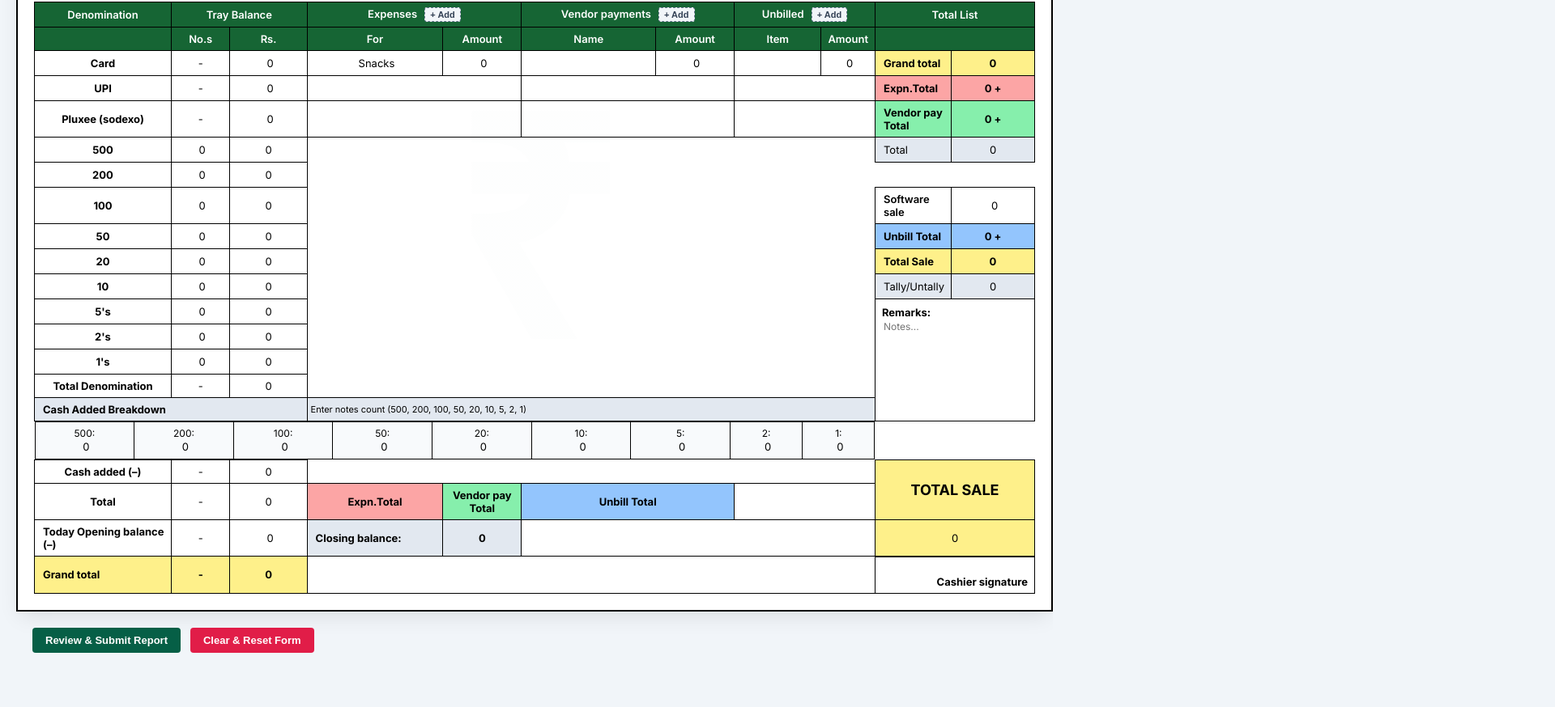
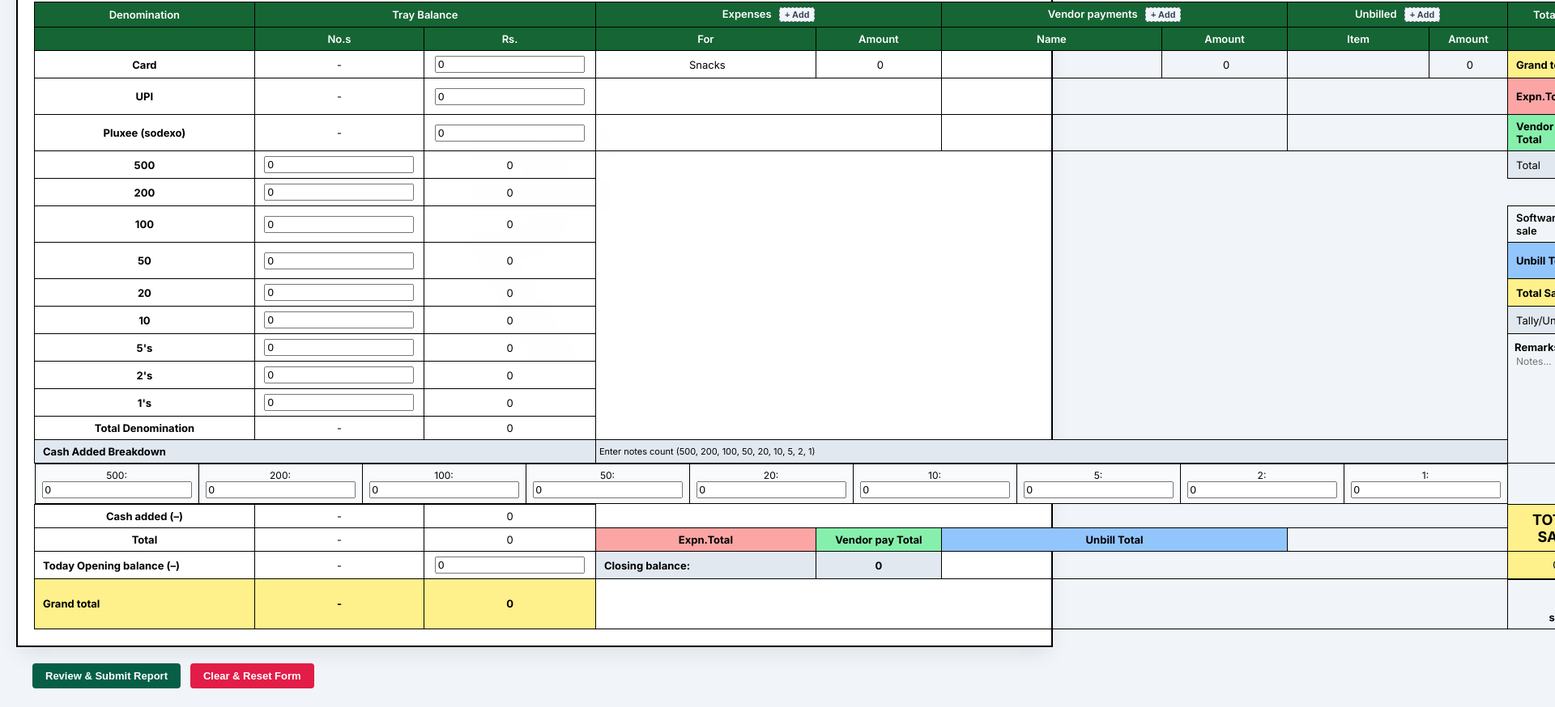
Before and after one commit to lalithanaturals/newdeno, a plain HTML site: page index.html in a window 1280 px wide. Shown: the part 186-1060 px from the top of the page at 81% size, 1920 px wide, since content can reach past the window. Before the commit the page ends 1033 px from the top, so only its background shows below. Drawn offline with nearby package versions, Linux system fonts and the light colour scheme.

Commit message:
Update index.html

```diff
--- a/index.html
+++ b/index.html
@@ -326,13 +326,13 @@
             <tr>
                 <td><strong>Card</strong></td>
                 <td>-</td>
-                <td><input type="number" id="card" tabindex="4" value="0" onfocus="handleFocus(this)" onblur="handleBlur(this)" oninput="calculateAll()"></td>
+                <td><input type="text" inputmode="numeric" pattern="[0-9]*" id="card" tabindex="4" value="0" onfocus="handleFocus(this)" onblur="handleBlur(this)" oninput="calculateAll()"></td>
                 <td><input type="text" class="cell-input exp-name" value="Snacks" tabindex="20"></td>
-                <td><input type="number" class="cell-input exp-amt" value="0" tabindex="21" onfocus="handleFocus(this)" onblur="handleBlur(this)" oninput="calculateAll()"></td>
+                <td><input type="text" inputmode="numeric" pattern="[0-9]*" class="cell-input exp-amt" value="0" tabindex="21" onfocus="handleFocus(this)" onblur="handleBlur(this)" oninput="calculateAll()"></td>
                 <td><input type="text" class="cell-input vendor-name" value="" tabindex="30"></td>
-                <td><input type="number" class="cell-input vendor-amt" value="0" tabindex="31" onfocus="handleFocus(this)" onblur="handleBlur(this)" oninput="calculateAll()"></td>
+                <td><input type="text" inputmode="numeric" pattern="[0-9]*" class="cell-input vendor-amt" value="0" tabindex="31" onfocus="handleFocus(this)" onblur="handleBlur(this)" oninput="calculateAll()"></td>
                 <td><input type="text" class="cell-input unbill-name" value="" tabindex="40"></td>
-                <td><input type="number" class="cell-input unbill-amt" value="0" tabindex="41" onfocus="handleFocus(this)" onblur="handleBlur(this)" oninput="calculateAll()"></td>
+                <td><input type="text" inputmode="numeric" pattern="[0-9]*" class="cell-input unbill-amt" value="0" tabindex="41" onfocus="handleFocus(this)" onblur="handleBlur(this)" oninput="calculateAll()"></td>
                 <td class="bg-yellow text-left">Grand total</td>
                 <td class="bg-yellow" id="lblGrandTotal">0</td>
             </tr>
@@ -345,7 +345,7 @@
             <tr>
                 <td><strong>UPI</strong></td>
                 <td>-</td>
-                <td><input type="number" id="upi" tabindex="5" value="0" onfocus="handleFocus(this)" onblur="handleBlur(this)" oninput="calculateAll()"></td>
+                <td><input type="text" inputmode="numeric" pattern="[0-9]*" id="upi" tabindex="5" value="0" onfocus="handleFocus(this)" onblur="handleBlur(this)" oninput="calculateAll()"></td>
                 <td colspan="2" style="border-right:1px solid #000;"></td>
                 <td colspan="2" style="border-right:1px solid #000;"></td>
                 <td colspan="2"></td>
@@ -355,7 +355,7 @@
             <tr>
                 <td><strong>Pluxee (sodexo)</strong></td>
                 <td>-</td>
-                <td><input type="number" id="sodexo" tabindex="6" value="0" onfocus="handleFocus(this)" onblur="handleBlur(this)" oninput="calculateAll()"></td>
+                <td><input type="text" inputmode="numeric" pattern="[0-9]*" id="sodexo" tabindex="6" value="0" onfocus="handleFocus(this)" onblur="handleBlur(this)" oninput="calculateAll()"></td>
                 <td colspan="2" style="border-right:1px solid #000;"></td>
                 <td colspan="2" style="border-right:1px solid #000;"></td>
                 <td colspan="2"></td>
@@ -364,7 +364,7 @@
             </tr>
             <tr>
                 <td><strong>500</strong></td>
-                <td><input type="number" class="denom-count" tabindex="7" data-val="500" value="0" onfocus="handleFocus(this)" onblur="handleBlur(this)" oninput="calculateAll()"></td>
+                <td><input type="text" inputmode="numeric" pattern="[0-9]*" class="denom-count" tabindex="7" data-val="500" value="0" onfocus="handleFocus(this)" onblur="handleBlur(this)" oninput="calculateAll()"></td>
                 <td id="amt-500">0</td>
                 <td colspan="6" style="border:none;"></td>
                 <td class="bg-gray text-left">Total</td>
@@ -372,22 +372,22 @@
             </tr>
             <tr>
                 <td><strong>200</strong></td>
-                <td><input type="number" class="denom-count" tabindex="8" data-val="200" value="0" onfocus="handleFocus(this)" onblur="handleBlur(this)" oninput="calculateAll()"></td>
+                <td><input type="text" inputmode="numeric" pattern="[0-9]*" class="denom-count" tabindex="8" data-val="200" value="0" onfocus="handleFocus(this)" onblur="handleBlur(this)" oninput="calculateAll()"></td>
                 <td id="amt-200">0</td>
                 <td colspan="6" style="border:none;"></td>
                 <td colspan="2" style="border:none;"></td>
             </tr>
             <tr>
                 <td><strong>100</strong></td>
-                <td><input type="number" class="denom-count" tabindex="9" data-val="100" value="0" onfocus="handleFocus(this)" onblur="handleBlur(this)" oninput="calculateAll()"></td>
+                <td><input type="text" inputmode="numeric" pattern="[0-9]*" class="denom-count" tabindex="9" data-val="100" value="0" onfocus="handleFocus(this)" onblur="handleBlur(this)" oninput="calculateAll()"></td>
                 <td id="amt-100">0</td>
                 <td colspan="6" style="border:none;"></td>
                 <td class="text-left" style="font-weight:600;">Software sale</td>
-                <td><input type="number" id="softwareSale" tabindex="50" value="0" onfocus="handleFocus(this)" onblur="handleBlur(this)" oninput="calculateAll()" style="width:100%; border:none; background:transparent; text-align:center; font-size:13px; font-family:'Inter'; outline:none;"></td>
+                <td><input type="text" inputmode="numeric" pattern="[0-9]*" id="softwareSale" tabindex="50" value="0" onfocus="handleFocus(this)" onblur="handleBlur(this)" oninput="calculateAll()" style="width:100%; border:none; background:transparent; text-align:center; font-size:13px; font-family:'Inter'; outline:none;"></td>
             </tr>
             <tr>
                 <td><strong>50</strong></td>
-                <td><input type="number" class="denom-count" tabindex="10" data-val="50" value="0" onfocus="handleFocus(this)" onblur="handleBlur(this)" oninput="calculateAll()"></td>
+                <td><input type="text" inputmode="numeric" pattern="[0-9]*" class="denom-count" tabindex="10" data-val="50" value="0" onfocus="handleFocus(this)" onblur="handleBlur(this)" oninput="calculateAll()"></td>
                 <td id="amt-50">0</td>
                 <td colspan="6" style="border:none;"></td>
                 <td class="bg-blue text-left">Unbill Total</td>
@@ -395,7 +395,7 @@
             </tr>
             <tr>
                 <td><strong>20</strong></td>
-                <td><input type="number" class="denom-count" tabindex="11" data-val="20" value="0" onfocus="handleFocus(this)" onblur="handleBlur(this)" oninput="calculateAll()"></td>
+                <td><input type="text" inputmode="numeric" pattern="[0-9]*" class="denom-count" tabindex="11" data-val="20" value="0" onfocus="handleFocus(this)" onblur="handleBlur(this)" oninput="calculateAll()"></td>
                 <td id="amt-20">0</td>
                 <td colspan="6" style="border:none;"></td>
                 <td class="bg-yellow text-left">Total Sale</td>
@@ -403,7 +403,7 @@
             </tr>
             <tr>
                 <td><strong>10</strong></td>
-                <td><input type="number" class="denom-count" tabindex="12" data-val="10" value="0" onfocus="handleFocus(this)" onblur="handleBlur(this)" oninput="calculateAll()"></td>
+                <td><input type="text" inputmode="numeric" pattern="[0-9]*" class="denom-count" tabindex="12" data-val="10" value="0" onfocus="handleFocus(this)" onblur="handleBlur(this)" oninput="calculateAll()"></td>
                 <td id="amt-10">0</td>
                 <td colspan="6" style="border:none;"></td>
                 <td class="bg-gray text-left">Tally/Untally</td>
@@ -411,7 +411,7 @@
             </tr>
             <tr>
                 <td><strong>5's</strong></td>
-                <td><input type="number" class="denom-count" tabindex="13" data-val="5" value="0" onfocus="handleFocus(this)" onblur="handleBlur(this)" oninput="calculateAll()"></td>
+                <td><input type="text" inputmode="numeric" pattern="[0-9]*" class="denom-count" tabindex="13" data-val="5" value="0" onfocus="handleFocus(this)" onblur="handleBlur(this)" oninput="calculateAll()"></td>
                 <td id="amt-5">0</td>
                 <td colspan="6" style="border:none;"></td>
                 <td colspan="2" rowspan="5" style="vertical-align: top; text-align: left; padding: 8px;">
@@ -421,13 +421,13 @@
             </tr>
             <tr>
                 <td><strong>2's</strong></td>
-                <td><input type="number" class="denom-count" tabindex="14" data-val="2" value="0" onfocus="handleFocus(this)" onblur="handleBlur(this)" oninput="calculateAll()"></td>
+                <td><input type="text" inputmode="numeric" pattern="[0-9]*" class="denom-count" tabindex="14" data-val="2" value="0" onfocus="handleFocus(this)" onblur="handleBlur(this)" oninput="calculateAll()"></td>
                 <td id="amt-2">0</td>
                 <td colspan="6" style="border:none;"></td>
             </tr>
             <tr>
                 <td><strong>1's</strong></td>
-                <td><input type="number" class="denom-count" tabindex="15" data-val="1" value="0" onfocus="handleFocus(this)" onblur="handleBlur(this)" oninput="calculateAll()"></td>
+                <td><input type="text" inputmode="numeric" pattern="[0-9]*" class="denom-count" tabindex="15" data-val="1" value="0" onfocus="handleFocus(this)" onblur="handleBlur(this)" oninput="calculateAll()"></td>
                 <td id="amt-1">0</td>
                 <td colspan="6" style="border:none;"></td>
             </tr>
@@ -446,15 +446,15 @@
                 <td colspan="9" style="padding: 0; border: none;">
                     <table style="width:100%; border-collapse:collapse; text-align:center; font-size:12px;">
                         <tr style="background:#f8fafc;">
-                            <td style="border:1px solid #000; width:11%;">500: <input type="number" class="added-count" data-val="500" value="0" onfocus="handleFocus(this)" onblur="handleBlur(this)" oninput="calculateAll()"></td>
-                            <td style="border:1px solid #000; width:11%;">200: <input type="number" class="added-count" data-val="200" value="0" onfocus="handleFocus(this)" onblur="handleBlur(this)" oninput="calculateAll()"></td>
-                            <td style="border:1px solid #000; width:11%;">100: <input type="number" class="added-count" data-val="100" value="0" onfocus="handleFocus(this)" onblur="handleBlur(this)" oninput="calculateAll()"></td>
-                            <td style="border:1px solid #000; width:11%;">50: <input type="number" class="added-count" data-val="50" value="0" onfocus="handleFocus(this)" onblur="handleBlur(this)" oninput="calculateAll()"></td>
-                            <td style="border:1px solid #000; width:11%;">20: <input type="number" class="added-count" data-val="20" value="0" onfocus="handleFocus(this)" onblur="handleBlur(this)" oninput="calculateAll()"></td>
-                            <td style="border:1px solid #000; width:11%;">10: <input type="number" class="added-count" data-val="10" value="0" onfocus="handleFocus(this)" onblur="handleBlur(this)" oninput="calculateAll()"></td>
-                            <td style="border:1px solid #000; width:11%;">5: <input type="number" class="added-count" data-val="5" value="0" onfocus="handleFocus(this)" onblur="handleBlur(this)" oninput="calculateAll()"></td>
-                            <td style="border:1px solid #000; width:8%;">2: <input type="number" class="added-count" data-val="2" value="0" onfocus="handleFocus(this)" onblur="handleBlur(this)" oninput="calculateAll()"></td>
-                            <td style="border:1px solid #000; width:8%;">1: <input type="number" class="added-count" data-val="1" value="0" onfocus="handleFocus(this)" onblur="handleBlur(this)" oninput="calculateAll()"></td>
+                            <td style="border:1px solid #000; width:11%;">500: <input type="text" inputmode="numeric" pattern="[0-9]*" class="added-count" data-val="500" value="0" onfocus="handleFocus(this)" onblur="handleBlur(this)" oninput="calculateAll()"></td>
+                            <td style="border:1px solid #000; width:11%;">200: <input type="text" inputmode="numeric" pattern="[0-9]*" class="added-count" data-val="200" value="0" onfocus="handleFocus(this)" onblur="handleBlur(this)" oninput="calculateAll()"></td>
+                            <td style="border:1px solid #000; width:11%;">100: <input type="text" inputmode="numeric" pattern="[0-9]*" class="added-count" data-val="100" value="0" onfocus="handleFocus(this)" onblur="handleBlur(this)" oninput="calculateAll()"></td>
+                            <td style="border:1px solid #000; width:11%;">50: <input type="text" inputmode="numeric" pattern="[0-9]*" class="added-count" data-val="50" value="0" onfocus="handleFocus(this)" onblur="handleBlur(this)" oninput="calculateAll()"></td>
+                            <td style="border:1px solid #000; width:11%;">20: <input type="text" inputmode="numeric" pattern="[0-9]*" class="added-count" data-val="20" value="0" onfocus="handleFocus(this)" onblur="handleBlur(this)" oninput="calculateAll()"></td>
+                            <td style="border:1px solid #000; width:11%;">10: <input type="text" inputmode="numeric" pattern="[0-9]*" class="added-count" data-val="10" value="0" onfocus="handleFocus(this)" onblur="handleBlur(this)" oninput="calculateAll()"></td>
+                            <td style="border:1px solid #000; width:11%;">5: <input type="text" inputmode="numeric" pattern="[0-9]*" class="added-count" data-val="5" value="0" onfocus="handleFocus(this)" onblur="handleBlur(this)" oninput="calculateAll()"></td>
+                            <td style="border:1px solid #000; width:8%;">2: <input type="text" inputmode="numeric" pattern="[0-9]*" class="added-count" data-val="2" value="0" onfocus="handleFocus(this)" onblur="handleBlur(this)" oninput="calculateAll()"></td>
+                            <td style="border:1px solid #000; width:8%;">1: <input type="text" inputmode="numeric" pattern="[0-9]*" class="added-count" data-val="1" value="0" onfocus="handleFocus(this)" onblur="handleBlur(this)" oninput="calculateAll()"></td>
                         </tr>
                     </table>
                 </td>
@@ -479,7 +479,7 @@
             <tr>
                 <td class="text-left"><strong>Today Opening balance (–)</strong></td>
                 <td>-</td>
-                <td><input type="number" id="openingBalance" tabindex="16" value="0" onfocus="handleFocus(this)" onblur="handleBlur(this)" oninput="calculateAll()"></td>
+                <td><input type="text" inputmode="numeric" pattern="[0-9]*" id="openingBalance" tabindex="16" value="0" onfocus="handleFocus(this)" onblur="handleBlur(this)" oninput="calculateAll()"></td>
                 <td class="bg-gray text-left" style="font-weight:700;">Closing balance:</td>
                 <td class="bg-gray" id="displayClosingBalance" style="font-weight:700;">0</td>
                 <td colspan="4"></td>
@@ -537,7 +537,7 @@
         tr.innerHTML = `
             <td></td><td></td><td></td>
             <td><input type="text" class="cell-input exp-name" placeholder="Item"></td>
-            <td><input type="number" class="cell-input exp-amt" value="0" onfocus="handleFocus(this)" onblur="handleBlur(this)" oninput="calculateAll()"> <button type="button" class="remove-btn" onclick="this.closest('tr').remove(); calculateAll();">✕</button></td>
+            <td><input type="text" inputmode="numeric" pattern="[0-9]*" class="cell-input exp-amt" value="0" onfocus="handleFocus(this)" onblur="handleBlur(this)" oninput="calculateAll()"> <button type="button" class="remove-btn" onclick="this.closest('tr').remove(); calculateAll();">✕</button></td>
             <td colspan="2" style="border-right:1px solid #000;"></td>
             <td colspan="2"></td>
             <td colspan="2" style="border:none;"></td>
@@ -554,7 +554,7 @@
             <td></td><td></td><td></td>
             <td colspan="2" style="border-right:1px solid #000;"></td>
             <td><input type="text" class="cell-input vendor-name" placeholder="Name"></td>
-            <td><input type="number" class="cell-input vendor-amt" value="0" onfocus="handleFocus(this)" onblur="handleBlur(this)" oninput="calculateAll()"> <button type="button" class="remove-btn" onclick="this.closest('tr').remove(); calculateAll();">✕</button></td>
+            <td><input type="text" inputmode="numeric" pattern="[0-9]*" class="cell-input vendor-amt" value="0" onfocus="handleFocus(this)" onblur="handleBlur(this)" oninput="calculateAll()"> <button type="button" class="remove-btn" onclick="this.closest('tr').remove(); calculateAll();">✕</button></td>
             <td colspan="2"></td>
             <td colspan="2" style="border:none;"></td>
         `;
@@ -571,7 +571,7 @@
             <td colspan="2" style="border-right:1px solid #000;"></td>
             <td colspan="2" style="border-right:1px solid #000;"></td>
             <td><input type="text" class="cell-input unbill-name" placeholder="Item"></td>
-            <td><input type="number" class="cell-input unbill-amt" value="0" onfocus="handleFocus(this)" onblur="handleBlur(this)" oninput="calculateAll()"> <button type="button" class="remove-btn" onclick="this.closest('tr').remove(); calculateAll();">✕</button></td>
+            <td><input type="text" inputmode="numeric" pattern="[0-9]*" class="cell-input unbill-amt" value="0" onfocus="handleFocus(this)" onblur="handleBlur(this)" oninput="calculateAll()"> <button type="button" class="remove-btn" onclick="this.closest('tr').remove(); calculateAll();">✕</button></td>
             <td colspan="2" style="border:none;"></td>
         `;
         anchor.parentNode.insertBefore(tr, anchor);
@@ -628,7 +628,6 @@
 
         document.getElementById('totalDenomSum').innerText = totalCashCount;
 
-        // Calculate Cash Added from breakdown inputs
         let totalCashAdded = 0;
         document.querySelectorAll('.added-count').forEach(input => {
             let denom = parseFloat(input.getAttribute('data-val'));
```
